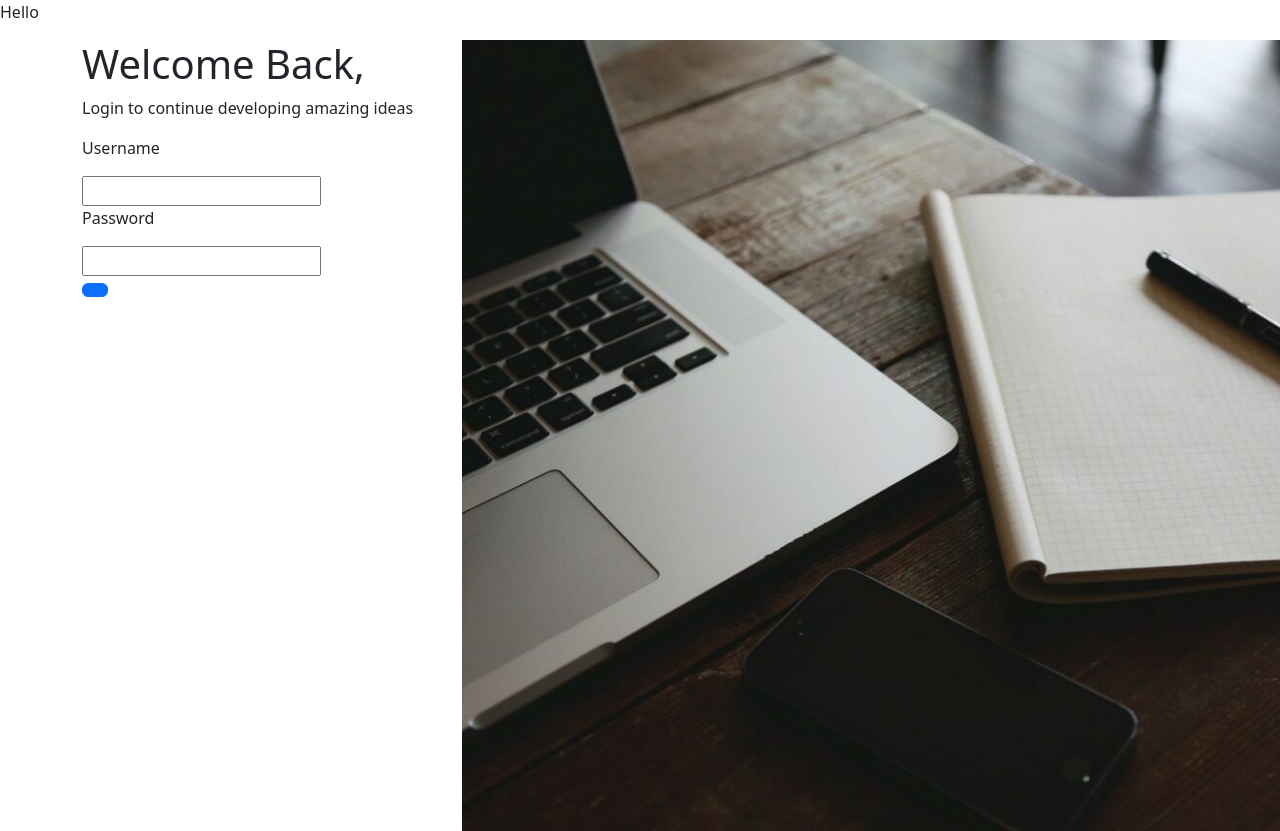
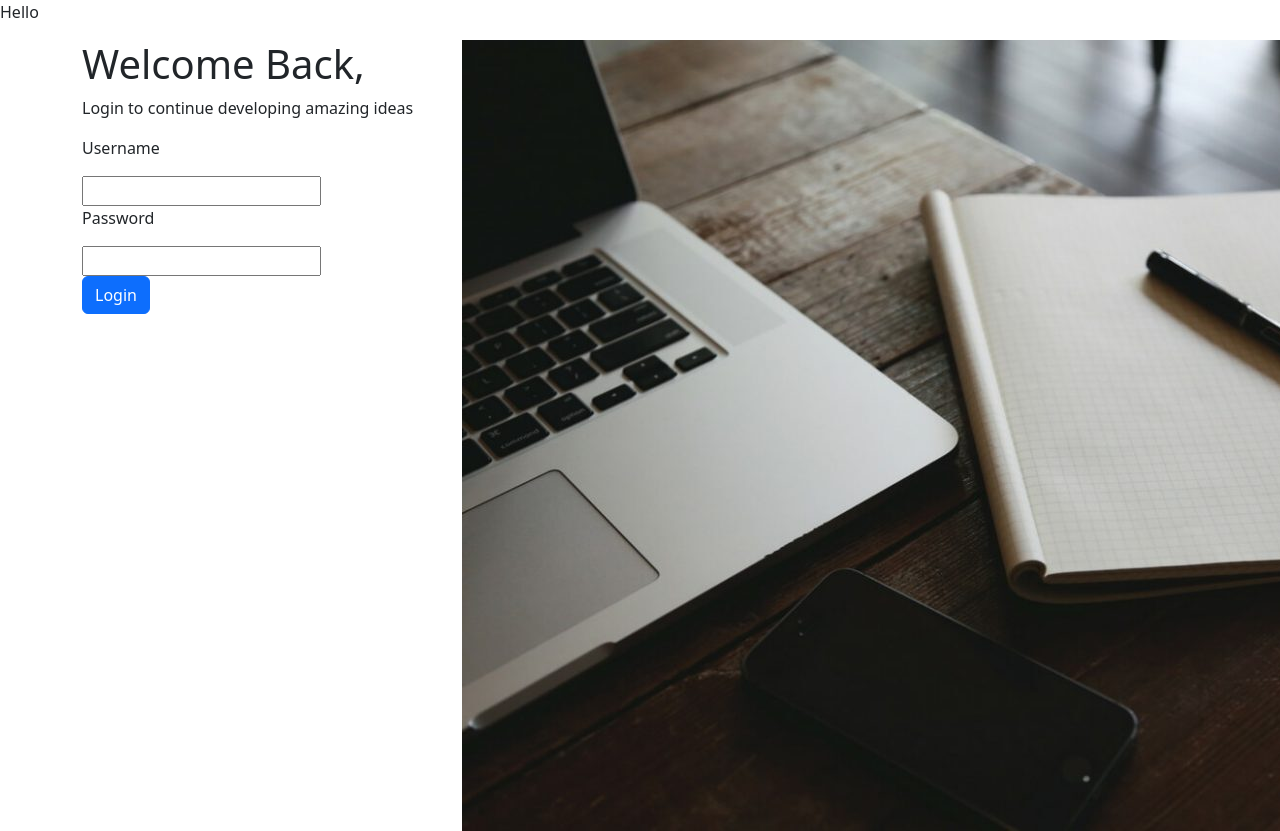
Before and after one commit to nauticuff/TaskTrackerSprint, a React (Create React App) app: page /Login in a window 1280 px wide. Shown: the top 831 px of the page. Built offline with nearby package versions, Linux system fonts and the light colour scheme.

Commit message:
update button

```diff
--- a/src/Components/Login/Login.tsx
+++ b/src/Components/Login/Login.tsx
@@ -14,7 +14,7 @@ function Login() {
                         <input/>
                         <p>Password</p>
                         <input/>
-                        <div><Button/></div>
+                        <div><Button>Login</Button></div>
                     </Col>
                     <Col md={8}>
                         <img src={NotesPic}/>
```
